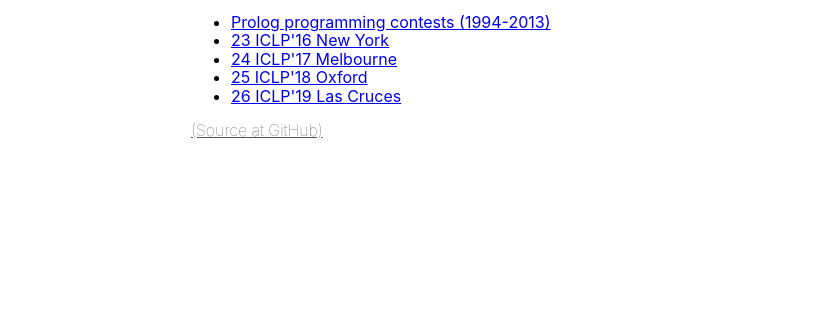
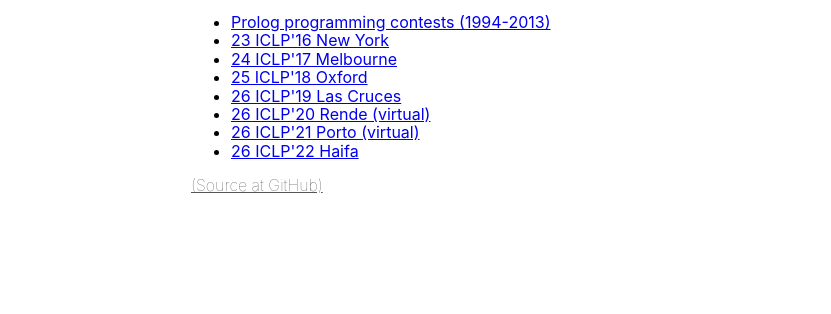
Before and after one commit to lpcp-contest/lpcp-contest.github.io, a plain HTML site: page index.html in a window 1280 px wide. Shown: the part 203-517 px from the top of the page, 449-1280 px from the left. Drawn offline with Linux system fonts and the light colour scheme.

Commit message:
Update index.html
add links to latest 3 editions

```diff
--- a/index.html
+++ b/index.html
@@ -25,6 +25,9 @@
       <li><a href="https://sites.google.com/site/prologcontest2017/">24 ICLP'17 Melbourne</a></li>
       <li><a href="https://sites.google.com/site/prologcontest2018/">25 ICLP'18 Oxford</a></li>
       <li><a href="https://sites.google.com/view/iclpprogcontest2019/">26 ICLP'19 Las Cruces</a></li>
+      <li><a href="https://iclp2020.unical.it/affiliated-events/lpcp-programming-contest">26 ICLP'20 Rende (virtual)</a></li>
+      <li><a href="https://github.com/lpcp-contest/lpcp-contest-2021">26 ICLP'21 Porto (virtual)</a></li>
+      <li><a href="https://github.com/lpcp-contest/lpcp-contest-2022">26 ICLP'22 Haifa</a></li>
     </ul>
     </p>
     <a class="mid-gray fw1" href="https://github.com/lpcp-contest">(Source at GitHub)</a>
```
